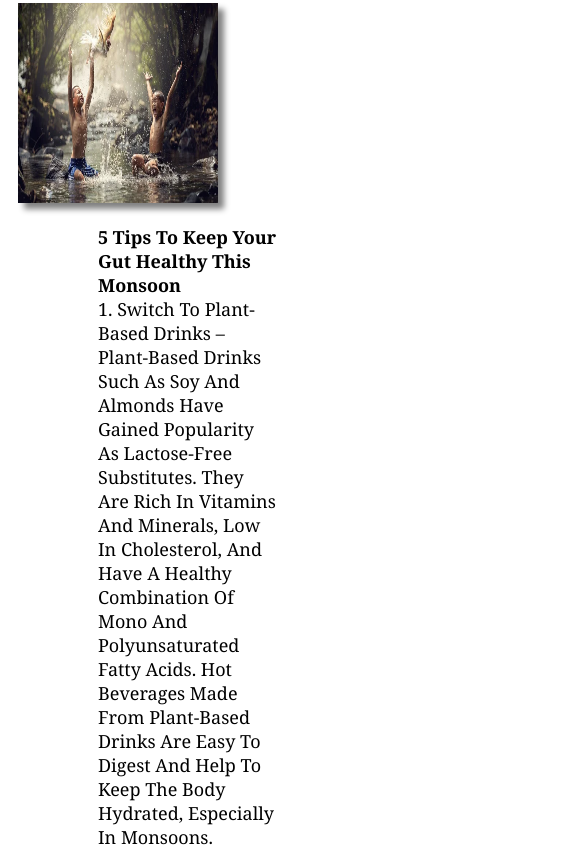
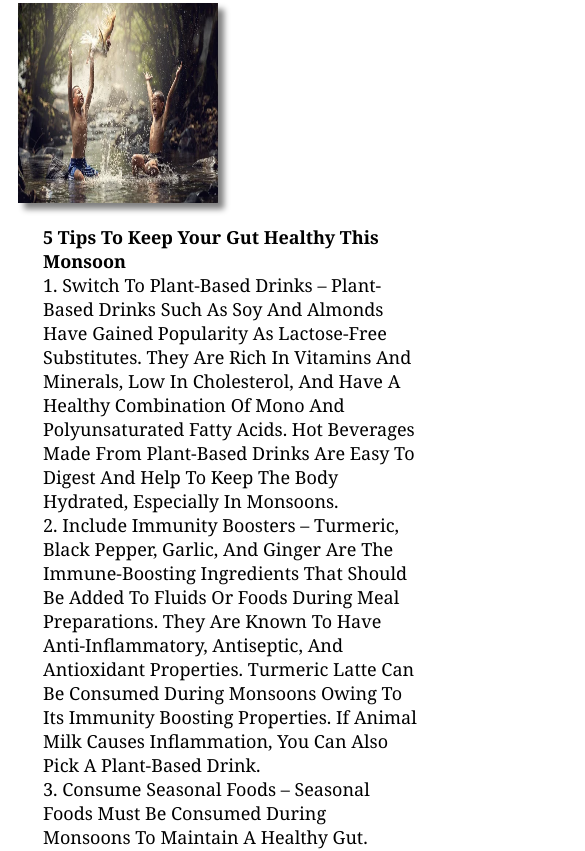
Before and after one commit to Sahilsssoni/Blog-News.github.io, a plain HTML site: page hlt1.html in a window 390 px wide. Shown: the top 851 px of the page, 585 px wide, since content can reach past the window. Drawn offline with Linux system fonts and the light colour scheme.

Commit message:
Update app.css

```diff
--- a/app.css
+++ b/app.css
@@ -250,14 +250,14 @@ h1{
         font-weight: 300;
         text-transform: capitalize;
         padding-right: 22%;
-        margin-left: 10%;
+        margin-left: 3%;
         margin-right: 50%;
 
         }
         .box{
             margin: -10px;
             height: 1850px;
-            width: 1000px;
+            width: 1500px;
             background-color: white;
         }
 
```
